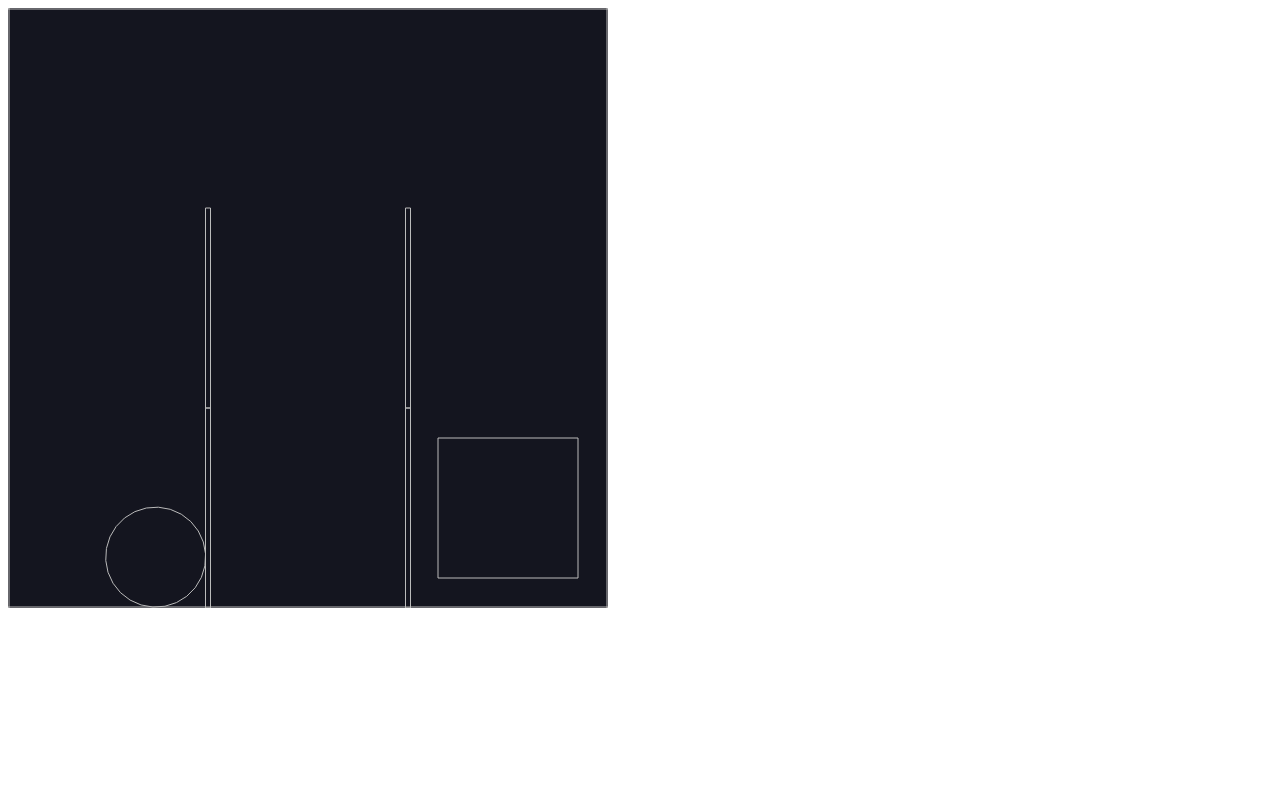
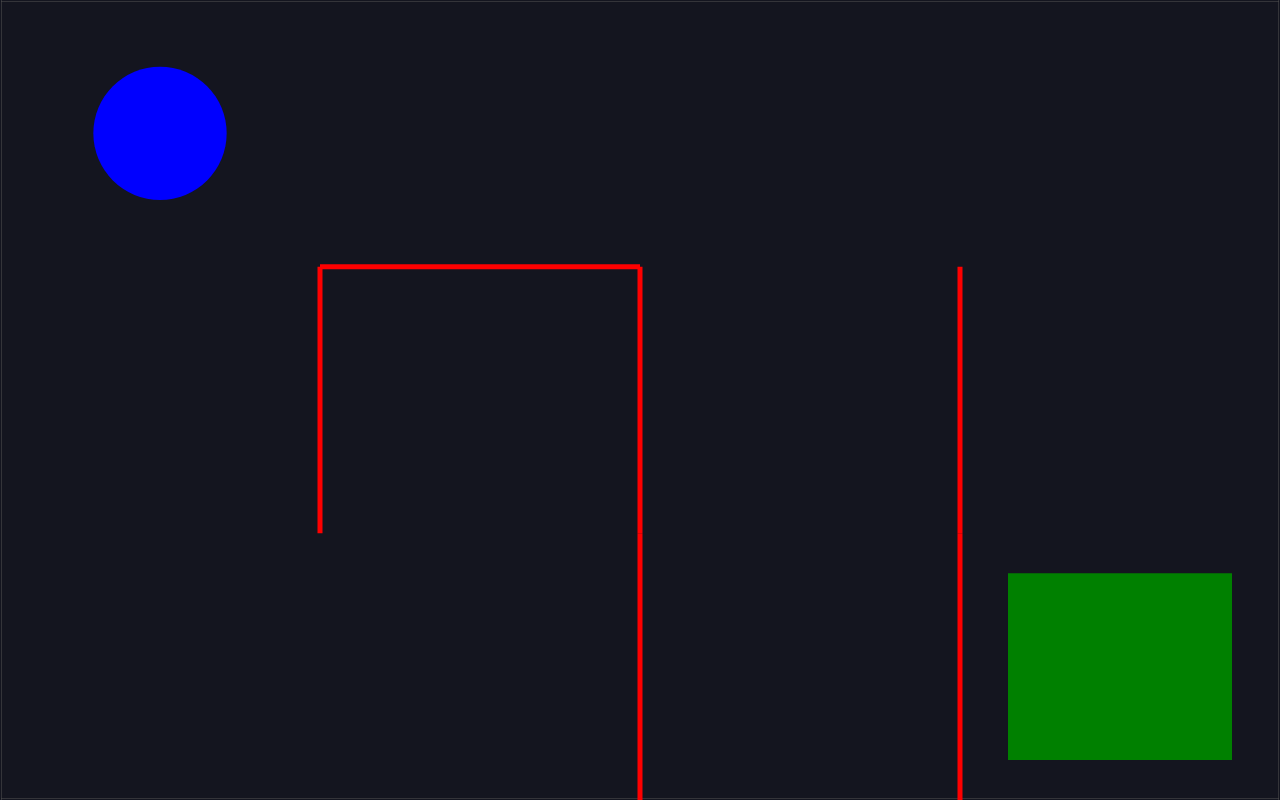
Before and after one commit to marc-turner/Maze_Maker_App, a plain HTML site: page index.html in a window 1280 px wide. Drawn offline with nearby package versions, Linux system fonts and the light colour scheme.

Commit message:
add final version

```diff
--- a/index.html
+++ b/index.html
@@ -4,9 +4,36 @@
         <meta charset="UTF-8" />
         <meta name="viewport" content="width=device-width, initial-scale=1.0" />
         <script src="https://cdnjs.cloudflare.com/ajax/libs/matter-js/0.14.2/matter.min.js"></script>
+        <style>
+            body {
+                margin: 0;
+            }
+
+            .hidden {
+                display: none !important;
+            }
+
+            h1 {
+                color: white;
+                font-size: 3rem;
+            }
+
+            .winner {
+                display: flex;
+                justify-content: center;
+                align-items: center;
+                position: absolute;
+                z-index: 1;
+                height: 100vh;
+                width: 100vw;
+            }
+        </style>
         <title>Maze Game App</title>
     </head>
     <body>
+        <div class="winner hidden">
+            <h1>WINNER!!!</h1>
+        </div>
         <script src="index.js"></script>
     </body>
 </html>
--- a/index.js
+++ b/index.js
@@ -1,18 +1,21 @@
-const { Engine, Render, Runner, World, Bodies } = Matter;
+const { Engine, Render, Runner, World, Bodies, Body, Events } = Matter;
 
-const cells = 3;
-const width = 600;
-const height = 600;
+const cellsHorizontal = 4;
+const cellsVertical = 3;
+const width = window.innerWidth;
+const height = window.innerHeight;
 
-const unitLength = width / cells;
+const unitLengthX = width / cellsHorizontal;
+const unitLengthY = height / cellsVertical;
 
 const engine = Engine.create();
+engine.world.gravity.y = 0;
 const { world } = engine;
 const render = Render.create({
     element: document.body,
     engine: engine,
     options: {
-        wireframes: true,
+        wireframes: false,
         width,
         height
     }
@@ -47,20 +50,20 @@ const shuffle = arr => {
     return arr;
 };
 
-const grid = Array(cells)
+const grid = Array(cellsVertical)
     .fill(null)
-    .map(() => Array(cells).fill(false));
+    .map(() => Array(cellsHorizontal).fill(false));
 
-const verticals = Array(cells)
+const verticals = Array(cellsVertical)
     .fill(null)
-    .map(() => Array(cells - 1).fill(false));
+    .map(() => Array(cellsHorizontal - 1).fill(false));
 
-const horizontals = Array(cells - 1)
+const horizontals = Array(cellsVertical - 1)
     .fill(null)
-    .map(() => Array(cells).fill(false));
+    .map(() => Array(cellsHorizontal).fill(false));
 
-const startRow = Math.floor(Math.random() * cells);
-const startColumn = Math.floor(Math.random() * cells);
+const startRow = Math.floor(Math.random() * cellsVertical);
+const startColumn = Math.floor(Math.random() * cellsHorizontal);
 
 const stepThroughCell = (row, column) => {
     // If i have visted the cell at [row, column], then return
@@ -85,9 +88,9 @@ const stepThroughCell = (row, column) => {
         // See if that neighbor is out of bounds
         if (
             nextRow < 0 ||
-            nextRow >= cells ||
+            nextRow >= cellsVertical ||
             nextColumn < 0 ||
-            nextColumn >= cells
+            nextColumn >= cellsHorizontal
         ) {
             continue;
         }
@@ -121,12 +124,16 @@ horizontals.forEach((row, rowIndex) => {
         }
 
         const wall = Bodies.rectangle(
-            columnIndex * unitLength + unitLength / 2,
-            rowIndex * unitLength + unitLength,
-            unitLength,
+            columnIndex * unitLengthX + unitLengthX / 2,
+            rowIndex * unitLengthY + unitLengthY,
+            unitLengthX,
             5,
             {
-                isStatic: true
+                label: 'wall',
+                isStatic: true,
+                render: {
+                    fillStyle: 'red'
+                }
             }
         );
         World.add(world, wall);
@@ -140,12 +147,16 @@ verticals.forEach((row, rowIndex) => {
         }
 
         const wall = Bodies.rectangle(
-            columnIndex * unitLength + unitLength,
-            rowIndex * unitLength + unitLength / 2,
+            columnIndex * unitLengthX + unitLengthX,
+            rowIndex * unitLengthY + unitLengthY / 2,
             5,
-            unitLength,
+            unitLengthY,
             {
-                isStatic: true
+                label: 'wall',
+                isStatic: true,
+                render: {
+                    fillStyle: 'red'
+                }
             }
         );
         World.add(world, wall);
@@ -153,20 +164,64 @@ verticals.forEach((row, rowIndex) => {
 });
 
 const goal = Bodies.rectangle(
-    width - unitLength / 2,
-    height - unitLength / 2,
-    unitLength * 0.7,
-    unitLength * 0.7,
+    width - unitLengthX / 2,
+    height - unitLengthY / 2,
+    unitLengthX * 0.7,
+    unitLengthY * 0.7,
     {
-        isStatic: true
+        label: 'goal',
+        isStatic: true,
+        render: {
+            fillStyle: 'green'
+        }
     }
 );
 
 World.add(world, goal);
 
-const ball = Bodies.circle(unitLength / 2, unitLength / 2, unitLength * 0.25);
+const ballRadius = Math.min(unitLengthX, unitLengthY) / 4;
+const ball = Bodies.circle(unitLengthX / 2, unitLengthY / 2, ballRadius, {
+    label: 'ball',
+    render: {
+        fillStyle: 'blue'
+    }
+});
 World.add(world, ball);
 
 document.addEventListener('keydown', event => {
-    console.log();
+    const { x, y } = ball.velocity;
+
+    if (event.keyCode === 87) {
+        Body.setVelocity(ball, { x, y: y - 5 });
+    }
+    if (event.keyCode === 68) {
+        Body.setVelocity(ball, { x: x + 5, y });
+    }
+    if (event.keyCode === 83) {
+        Body.setVelocity(ball, { x, y: y + 5 });
+    }
+    if (event.keyCode === 65) {
+        Body.setVelocity(ball, { x: x - 5, y });
+    }
 });
+
+// Win Condition
+
+Events.on(engine, 'collisionStart', event => {
+    event.pairs.forEach(collision => {
+        const labels = ['ball', 'goal'];
+
+        if (
+            labels.includes(collision.bodyA.label) &&
+            labels.includes(collision.bodyB.label)
+        ) {
+            document.querySelector('.winner').classList.remove('hidden');
+            world.gravity.y = 1;
+            world.bodies.forEach(body => {
+                if (body.label === 'wall') {
+                    Body.setStatic(body, false);
+                }
+            });
+        }
+    });
+});
```
